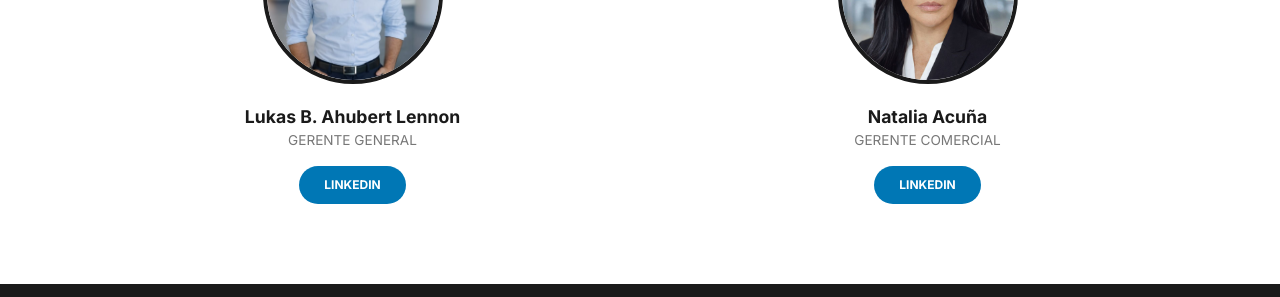
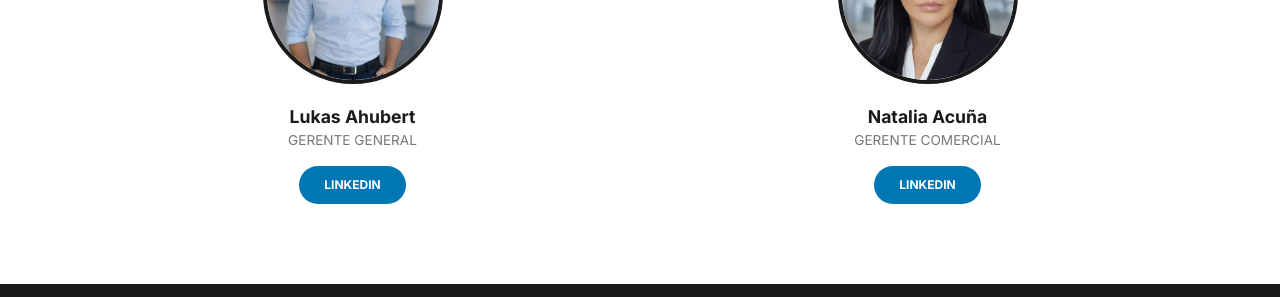
Before and after one commit to IKUBERT/ikubert.github.io, a Jekyll site: the page built from acerca.html, in a window 1280 px wide. Shown: the part 1761-2058 px from the top of the page. Built offline with Jekyll 4.4.1, drawn with Linux system fonts in a browser that asks for light colours.

Commit message:
Update acerca.html

```diff
--- a/acerca.html
+++ b/acerca.html
@@ -51,7 +51,7 @@
 <div class="section-acerca" style="background: #ffffff; padding: 80px 20px; text-align: center; border-top: 1px solid #eee;">
     <h2 style="letter-spacing: 5px; text-transform: uppercase; margin-bottom: 60px; font-size: 1.3rem;">Equipo</h2>
     <div class="team-grid team-grid-scroll" style="display: grid; grid-template-columns: repeat(auto-fit, minmax(250px, 1fr)); gap: 50px; max-width: 1100px; margin: 0 auto;">
-        <div style="display: flex; flex-direction: column; align-items: center;"><div style="width: 180px; height: 180px; border-radius: 50%; overflow: hidden; border: 4px solid #1a1a1a; margin-bottom: 20px;"><img src="{{ site.baseurl }}/src/Foto Lukas Ahubert.jpeg" alt="Lukas Ahubert" style="width: 100%; height: 100%; object-fit: cover;"></div><h4 style="margin: 0; font-size: 1.1rem;">Lukas B. Ahubert Lennon</h4><p style="font-size: 0.85rem; color: #777; text-transform: uppercase;">Gerente General</p><a href="https://www.linkedin.com/in/lukas-ahubert/" target="_blank" style="text-decoration: none; background: #0077b5; color: white; padding: 10px 25px; border-radius: 25px; font-size: 0.75rem; font-weight: 700; margin-top: 15px;">LINKEDIN</a></div>
+        <div style="display: flex; flex-direction: column; align-items: center;"><div style="width: 180px; height: 180px; border-radius: 50%; overflow: hidden; border: 4px solid #1a1a1a; margin-bottom: 20px;"><img src="{{ site.baseurl }}/src/Foto Lukas Ahubert.jpeg" alt="Lukas Ahubert" style="width: 100%; height: 100%; object-fit: cover;"></div><h4 style="margin: 0; font-size: 1.1rem;">Lukas Ahubert</h4><p style="font-size: 0.85rem; color: #777; text-transform: uppercase;">Gerente General</p><a href="https://www.linkedin.com/in/lukas-ahubert/" target="_blank" style="text-decoration: none; background: #0077b5; color: white; padding: 10px 25px; border-radius: 25px; font-size: 0.75rem; font-weight: 700; margin-top: 15px;">LINKEDIN</a></div>
         <div style="display: flex; flex-direction: column; align-items: center;"><div style="width: 180px; height: 180px; border-radius: 50%; overflow: hidden; border: 4px solid #1a1a1a; margin-bottom: 20px;"><img src="{{ site.baseurl }}/src/Foto Natalia Acuña.jpeg" alt="Natalia Acuña" style="width: 100%; height: 100%; object-fit: cover;"></div><h4 style="margin: 0; font-size: 1.1rem;">Natalia Acuña</h4><p style="font-size: 0.85rem; color: #777; text-transform: uppercase;">Gerente Comercial</p><a href="https://www.linkedin.com/in/natalia-acu%C3%B1a/" target="_blank" style="text-decoration: none; background: #0077b5; color: white; padding: 10px 25px; border-radius: 25px; font-size: 0.75rem; font-weight: 700; margin-top: 15px;">LINKEDIN</a></div>
     </div>
 </div>
```
